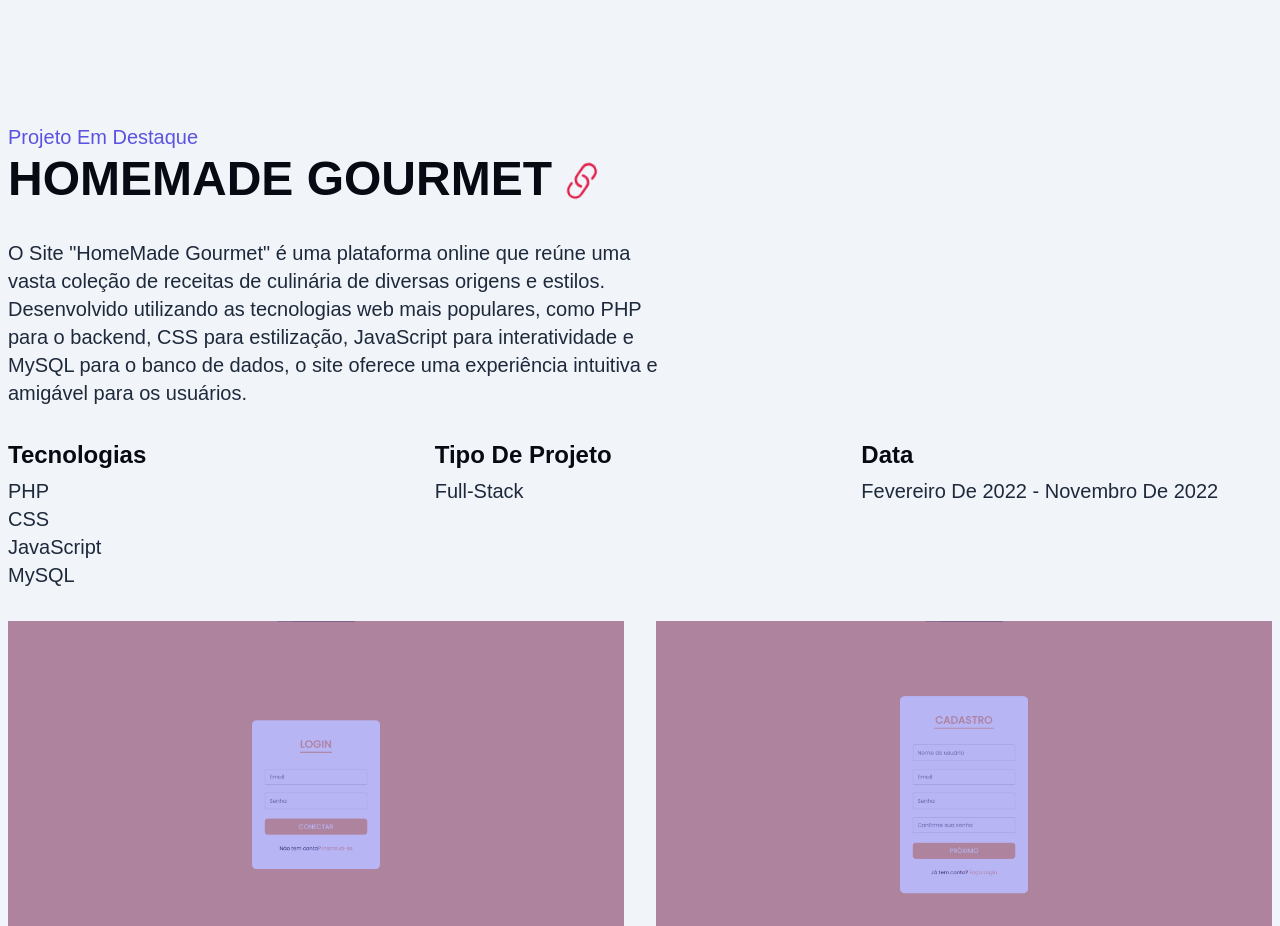
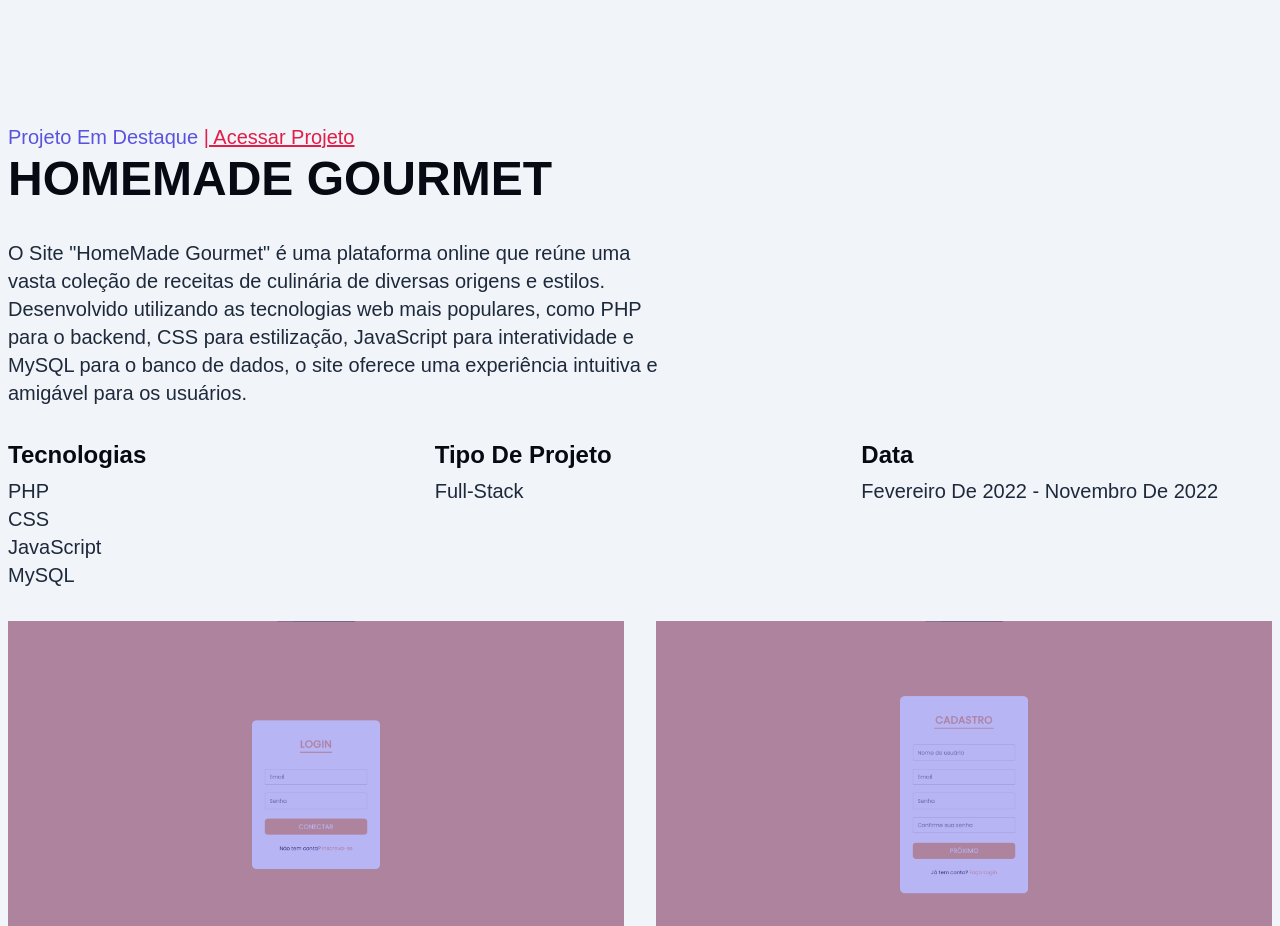
Before and after one commit to https-shini/vite-portfolio, a website built with Vite: page index.html in a window 1280 px wide. Shown: the part 2880-3806 px from the top of the page. Built offline with nearby package versions, Linux system fonts and the light colour scheme; files whose address does not match are found by name; a web font is replaced by a local one.

Commit message:
Add files via upload

```diff
--- a/index.html
+++ b/index.html
@@ -431,10 +431,17 @@
                 </div>
             </section>
             <section id="featured" class="featured container section">
-                <h3 class="featured__subtitle">Projeto em destaque</h3>
+                <h3 class="featured__subtitle">
+                    Projeto em destaque
+                    <a
+                        href="https://receitas-delicia.000webhostapp.com/login.php"
+                    >
+                        | Acessar Projeto
+                    </a>
+                </h3>
                 <div class="featured__wrapper">
                     <h2 class="featured__title">HomeMade Gourmet</h2>
-                    <a
+                    <!-- <a
                         aria-label="link featured projects"
                         id="featured__link"
                         href="https://receitas-delicia.000webhostapp.com/login.php"
@@ -454,7 +461,7 @@
                                 d="M13.19 8.688a4.5 4.5 0 011.242 7.244l-4.5 4.5a4.5 4.5 0 01-6.364-6.364l1.757-1.757m13.35-.622l1.757-1.757a4.5 4.5 0 00-6.364-6.364l-4.5 4.5a4.5 4.5 0 001.242 7.244"
                             />
                         </svg>
-                    </a>
+                    </a> -->
                 </div>
                 <p class="featured__description">
                     O Site "HomeMade Gourmet" é uma plataforma online que reúne
```
